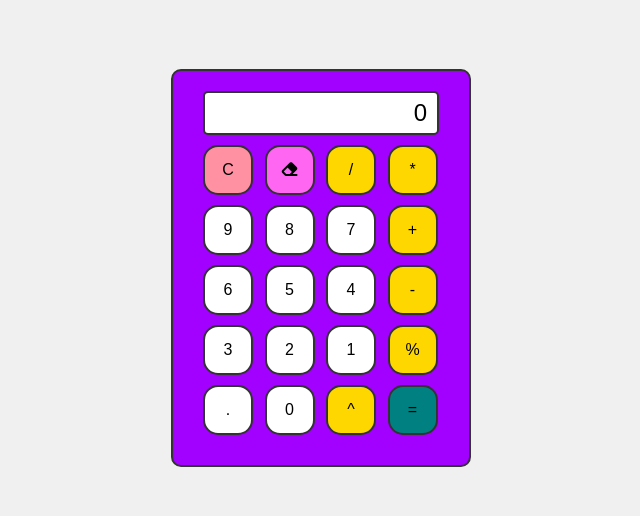
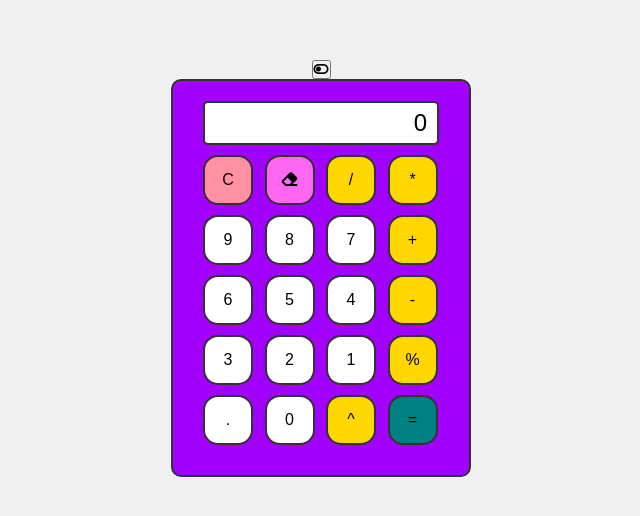
Before and after one commit to sahilkhan-777/odin-calculator, a plain HTML site: page index.html in a window 1280 px wide. Shown: the part 132-648 px from the top of the page, without its empty margins (319-959 px from the left). Drawn offline with nearby package versions, Linux system fonts and the light colour scheme.

Commit message:
feat: add dark mode toggle button and support for keyboard input

```diff
--- a/index.html
+++ b/index.html
@@ -8,8 +8,9 @@
     <link rel="stylesheet" href="https://cdnjs.cloudflare.com/ajax/libs/font-awesome/6.0.0-beta3/css/all.min.css">
 </head>
 <body>
+    <button id="dark-mode-btn"><i class="fa-solid fa-toggle-off"></i></button>
     <div class="container">
-        <div id="display">0</div>
+        <input type="text" id="display" value="0">
         <div class="keys">
             <button id="clear-key">C</button>
             <button id="backspace-key"><i class="fa-solid fa-eraser"></i></button>
@@ -27,7 +28,7 @@
             <button class="number-key">2</button>
             <button class="number-key">1</button>
             <button class="operator-key">%</button>
-            <button class="number-key">.</button>
+            <button class="decimal-key">.</button>
             <button class="number-key">0</button>
             <button class="operator-key">^</button>
             <button id="equals-key">=</button>
```
